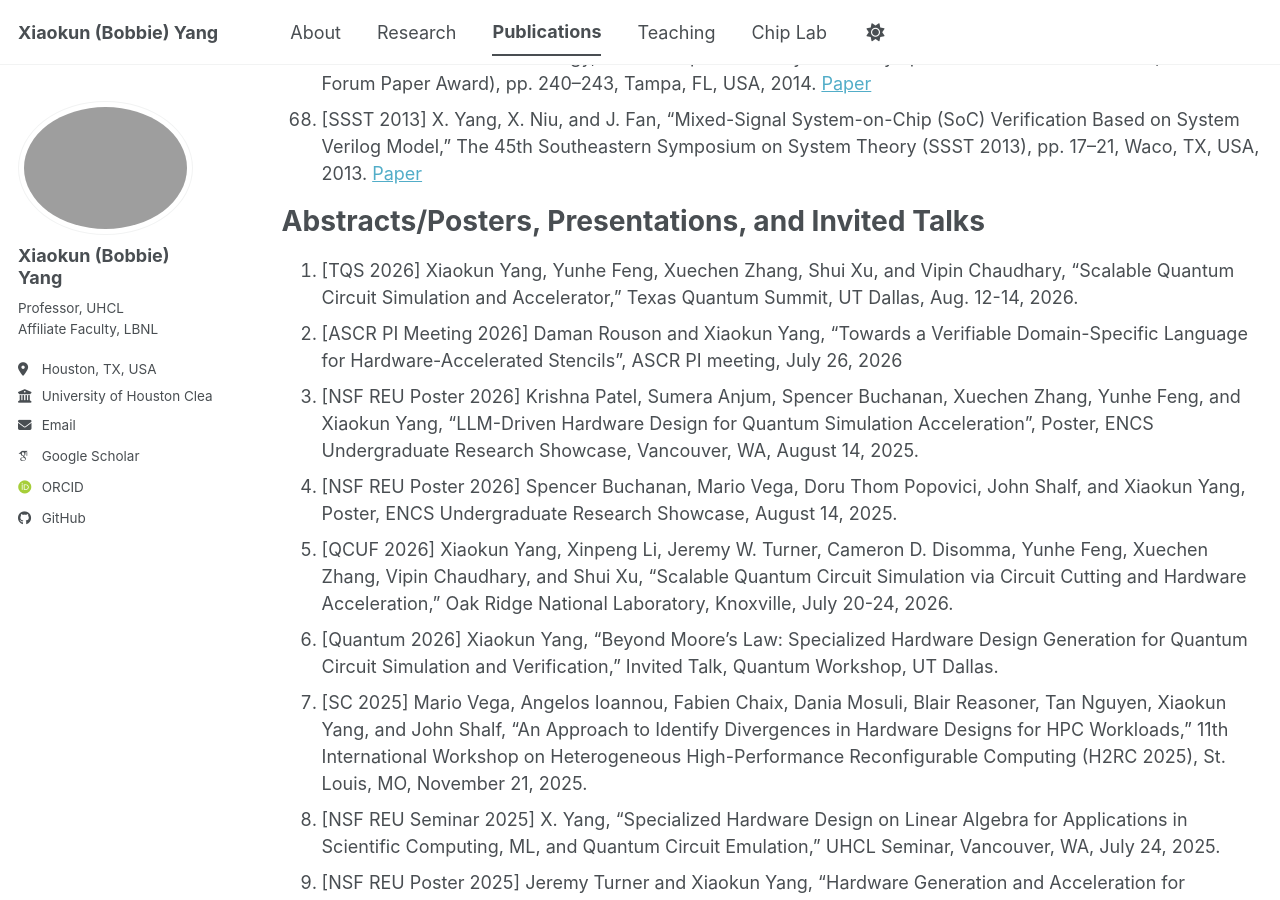
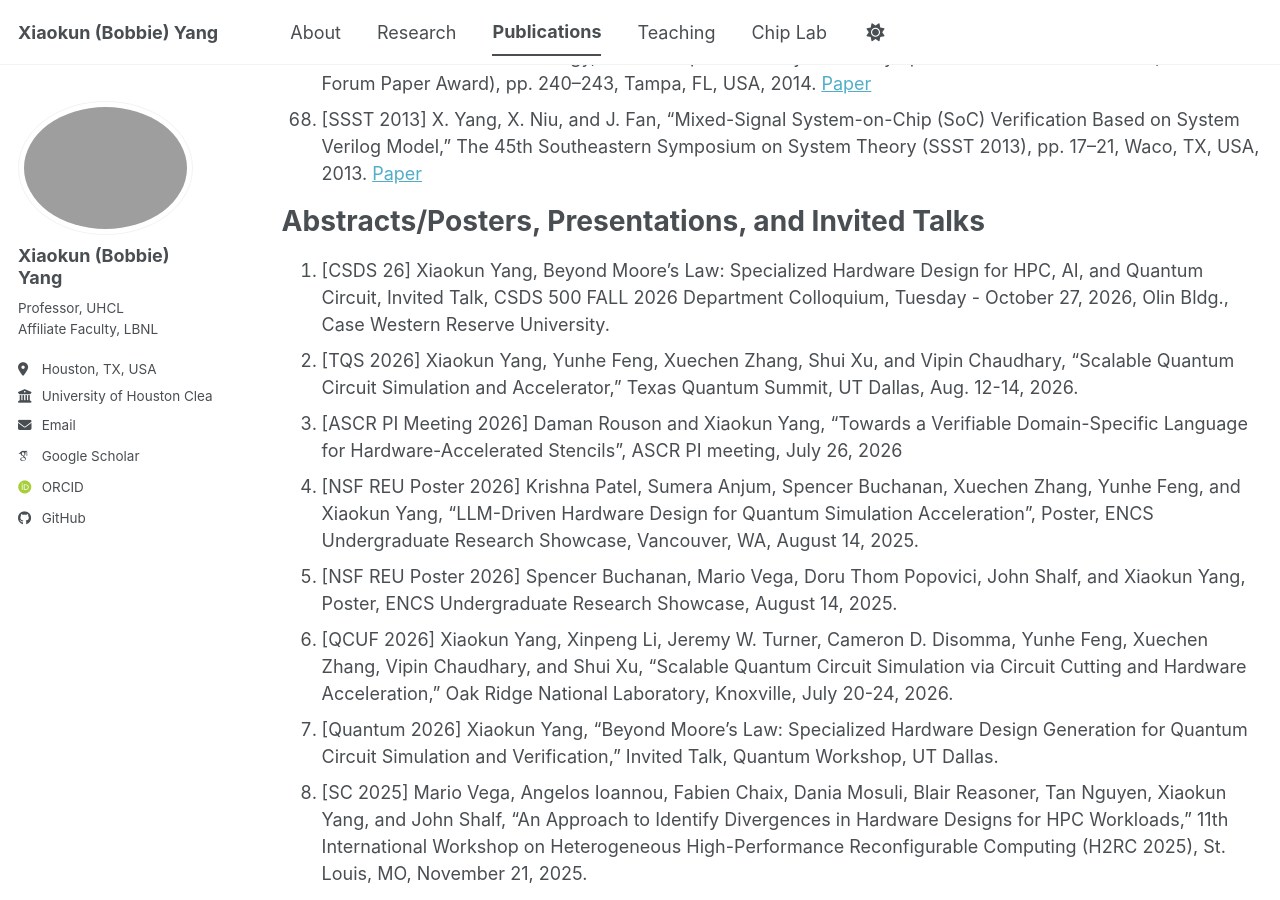
Before and after one commit to bobbieyang/bobbieyang.github.io, a Jekyll site: the page built from _pages/publications.md, in a window 1280 px wide and 900 px high, scrolled down 8243 px. Built offline with Jekyll 4.4.1, drawn with Linux system fonts in a browser that asks for light colours; some web fonts are replaced; a script bundle is joined from its source files by our own code; library files that are not in the unit come from our copies.

Commit message:
Update publications.md

```diff
--- a/_pages/publications.md
+++ b/_pages/publications.md
@@ -115,33 +115,34 @@
 
 Abstracts/Posters, Presentations, and Invited Talks
 ======
-1. [TQS 2026] Xiaokun Yang, Yunhe Feng, Xuechen Zhang, Shui Xu, and Vipin Chaudhary, "Scalable Quantum Circuit Simulation and Accelerator," Texas Quantum Summit, UT Dallas, Aug. 12-14, 2026.
-2. [ASCR PI Meeting 2026] Daman Rouson and Xiaokun Yang, "Towards a Verifiable Domain-Specific Language for Hardware-Accelerated Stencils", ASCR PI meeting, July 26, 2026
-3. [NSF REU Poster 2026] Krishna Patel, Sumera Anjum, Spencer Buchanan, Xuechen Zhang, Yunhe Feng, and Xiaokun Yang, “LLM-Driven Hardware Design for Quantum Simulation Acceleration”, Poster, ENCS Undergraduate Research Showcase, Vancouver, WA, August 14, 2025.
-4. [NSF REU Poster 2026] Spencer Buchanan, Mario Vega, Doru Thom Popovici, John Shalf, and Xiaokun Yang, Poster, ENCS Undergraduate Research Showcase, August 14, 2025.
-5. [QCUF 2026] Xiaokun Yang, Xinpeng Li, Jeremy W. Turner, Cameron D. Disomma, Yunhe Feng, Xuechen Zhang, Vipin Chaudhary, and Shui Xu, "Scalable Quantum Circuit Simulation via Circuit Cutting and Hardware Acceleration," Oak Ridge National Laboratory, Knoxville, July 20-24, 2026.
-6. [Quantum 2026] Xiaokun Yang, “Beyond Moore’s Law: Specialized Hardware Design Generation for Quantum Circuit Simulation and Verification,” Invited Talk, Quantum Workshop, UT Dallas.
-7. [SC 2025] Mario Vega, Angelos Ioannou, Fabien Chaix, Dania Mosuli, Blair Reasoner, Tan Nguyen, Xiaokun Yang, and John Shalf, “An Approach to Identify Divergences in Hardware Designs for HPC Workloads,” 11th International Workshop on Heterogeneous High-Performance Reconfigurable Computing (H2RC 2025), St. Louis, MO, November 21, 2025.
-8. [NSF REU Seminar 2025] X. Yang, “Specialized Hardware Design on Linear Algebra for Applications in Scientific Computing, ML, and Quantum Circuit Emulation,” UHCL Seminar, Vancouver, WA, July 24, 2025.
-9. [NSF REU Poster 2025] Jeremy Turner and Xiaokun Yang, “Hardware Generation and Acceleration for Quantum Gate Simulation,” Poster, ENCS Undergraduate Research Showcase, Vancouver, WA, August 14, 2025.
-10. [NSF REU Poster 2025] Jose Ramos and Xiaokun Yang, “Code Generation for AdderNet Neural Network,” Poster, ENCS Undergraduate Research Showcase, August 14, 2025.
-11. [UHCL Physics & Mechanical Seminar 2025] X. Yang, “DFT Beyond Moore’s Law: Hardware Acceleration for Future HPC,” UHCL Seminar, February 25, 2025.
-12. [LBL Fellowship Poster 2024] Blair Reasoner, Xiaokun Yang, Doru Thom Adrian Popovici, Patricia Gonzalez-Guerrero, Meriam Gay Bautista, Mario Vega, and John Shalf, “DFT Beyond Moore’s Law: Extreme Hardware Specialization for the Future of HPC,” Poster, Lawrence Berkeley National Laboratory, 2024.
-13. [NSF REU Poster 2024] Keaton Khoury, Blair Reasoner, Paul Wong, and Xiaokun Yang, “Design and Verification of Submodules for Density Functional Theory (DFT) Hardware Accelerator,” Poster, Undergraduate Research Showcase, Vancouver, WA, July 30, 2024.
-14. [NSF REU Poster 2024] Paul Wong and Xiaokun Yang, “Trigonometric Functions in the Chisel Hardware Construction Language,” Poster, Undergraduate Research Showcase, Vancouver, WA, July 30, 2024.
-15. [NSF REU Seminar 2024] X. Yang, “Beyond Moore’s Law: Hardware Acceleration for Future HPC and ML,” NSF REU Seminar, July 12, 2024.
-16. [LBL Fellowship Poster 2023] Blair Reasoner, Xiaokun Yang, Doru Thom Adrian Popovici, Patricia Gonzalez-Guerrero, Meriam Gay Bautista, Mario Vega, and John Shalf, “Parameterized Hardware Accelerator Design on Tall-Skinny QR Factorization,” Poster, Lawrence Berkeley National Laboratory, 2024.
-17. [SRP 2023] X. Yang, “Specialized Hardware Design on DFT for HPC,” DOE SRP, January 9–13, 2023.
-18. [LBL 2022] X. Yang, “DFT Beyond Moore’s Law: FPGA Design Specialization for HPC,” LBL Monthly Conference, November 2, 2022.
-19. [DOE VFP 2022] X. Yang, Mario Vega, Doru Thom Adrian Popovici, Nirmalendu Patra, and John Shalf, “DFT Beyond Moore’s Law: FPGA Design Specialization for 3D FFT for HPC,” DOE Visiting Faculty Program Summer Oral Presentation, August 5, 2022.
-20. [WDE 2022] Mario Vega, X. Yang, Doru Thom Adrian Popovici, Nirmalendu Patra, and John Shalf, “DFT Beyond Moore’s Law: Hardware Design Specialization for Streaming and Mixed FFTs,” WDE Poster Presentation, July 22, 2022.
-21. [CFD 2022] X. Yang, “Project-Centric Learning with OpenIC,” Faculty Development Week, Center for Faculty Development, UHCL, January 27, 2022.
-22. [SRP 2022] X. Yang, “High-Performance SoC Architecture,” DOE SRP, December 9–13, 2021.
-23. [GCC 2021] X. Yang, “FPGA Designs and Acceleration for Neural Networks,” Invited Short Talk, GCC Translational Imaging Conference, Virtual Event, November 2, 2021.
-24. [ES 2021] X. Yang, “FPGA Acceleration on Artificial Intelligence,” Invited Talk, Engineering Science Department, Sonoma State University, CA, 2021.
-25. [VRISE 2021] X. Yang, “An Implementation of Low-Cost System-on-Chip with Neural Network for Surveillance Cameras,” TC17–VRISE 2021, Virtual Event, October 8, 2021.
-26. [ICAMSE 2019] X. Yang, “An Advanced SoC Architecture for Low-Cost and Low-Power Edge Devices,” International Conference on Advanced Materials Sciences and Engineering, Osaka, Japan, 2019.
-27. [Robotics 2018] X. Yang, Y. Zhang, A. Gajjar, H. Schmoyer, and N. Ly, “Learning-on-Chip: Facial Detection with Approximations of FPGA Computing,” Robotics & AI Day, UHCL, August 3, 2018.
-28. [Robotics 2017] Y. Zhang and X. Yang, “Exploring Approximate Designs for FPGA-Based Edge Computing,” Robotics & AI Day, UHCL, July 21, 2017.
-29. [Robotics 2017] A. Gajjar and X. Yang, “A Smart Building System Integrated with an Edge Computing Algorithm and IoT Mesh Networks,” Robotics & AI Day, UHCL, July 21, 2017.
-30. [GBS 2016] X. Yang, “A High-Performance AES-Encrypted On-Chip Bus Architecture for Internet-of-Things System-on-Chips,” IEEE Galveston Session, NASA Johnson Space Center, Gilruth Recreation Center, November 17, 2016.
+1. [CSDS 26] Xiaokun Yang, Beyond Moore’s Law: Specialized Hardware Design for HPC, AI, and Quantum Circuit, Invited Talk, CSDS 500 FALL 2026 Department Colloquium, Tuesday - October 27, 2026, Olin Bldg., Case Western Reserve University.
+2. [TQS 2026] Xiaokun Yang, Yunhe Feng, Xuechen Zhang, Shui Xu, and Vipin Chaudhary, "Scalable Quantum Circuit Simulation and Accelerator," Texas Quantum Summit, UT Dallas, Aug. 12-14, 2026.
+3. [ASCR PI Meeting 2026] Daman Rouson and Xiaokun Yang, "Towards a Verifiable Domain-Specific Language for Hardware-Accelerated Stencils", ASCR PI meeting, July 26, 2026
+4. [NSF REU Poster 2026] Krishna Patel, Sumera Anjum, Spencer Buchanan, Xuechen Zhang, Yunhe Feng, and Xiaokun Yang, “LLM-Driven Hardware Design for Quantum Simulation Acceleration”, Poster, ENCS Undergraduate Research Showcase, Vancouver, WA, August 14, 2025.
+5. [NSF REU Poster 2026] Spencer Buchanan, Mario Vega, Doru Thom Popovici, John Shalf, and Xiaokun Yang, Poster, ENCS Undergraduate Research Showcase, August 14, 2025.
+6. [QCUF 2026] Xiaokun Yang, Xinpeng Li, Jeremy W. Turner, Cameron D. Disomma, Yunhe Feng, Xuechen Zhang, Vipin Chaudhary, and Shui Xu, "Scalable Quantum Circuit Simulation via Circuit Cutting and Hardware Acceleration," Oak Ridge National Laboratory, Knoxville, July 20-24, 2026.
+7. [Quantum 2026] Xiaokun Yang, “Beyond Moore’s Law: Specialized Hardware Design Generation for Quantum Circuit Simulation and Verification,” Invited Talk, Quantum Workshop, UT Dallas.
+8. [SC 2025] Mario Vega, Angelos Ioannou, Fabien Chaix, Dania Mosuli, Blair Reasoner, Tan Nguyen, Xiaokun Yang, and John Shalf, “An Approach to Identify Divergences in Hardware Designs for HPC Workloads,” 11th International Workshop on Heterogeneous High-Performance Reconfigurable Computing (H2RC 2025), St. Louis, MO, November 21, 2025.
+9. [NSF REU Seminar 2025] X. Yang, “Specialized Hardware Design on Linear Algebra for Applications in Scientific Computing, ML, and Quantum Circuit Emulation,” UHCL Seminar, Vancouver, WA, July 24, 2025.
+10. [NSF REU Poster 2025] Jeremy Turner and Xiaokun Yang, “Hardware Generation and Acceleration for Quantum Gate Simulation,” Poster, ENCS Undergraduate Research Showcase, Vancouver, WA, August 14, 2025.
+11. [NSF REU Poster 2025] Jose Ramos and Xiaokun Yang, “Code Generation for AdderNet Neural Network,” Poster, ENCS Undergraduate Research Showcase, August 14, 2025.
+12. [UHCL Physics & Mechanical Seminar 2025] X. Yang, “DFT Beyond Moore’s Law: Hardware Acceleration for Future HPC,” UHCL Seminar, February 25, 2025.
+13. [LBL Fellowship Poster 2024] Blair Reasoner, Xiaokun Yang, Doru Thom Adrian Popovici, Patricia Gonzalez-Guerrero, Meriam Gay Bautista, Mario Vega, and John Shalf, “DFT Beyond Moore’s Law: Extreme Hardware Specialization for the Future of HPC,” Poster, Lawrence Berkeley National Laboratory, 2024.
+14. [NSF REU Poster 2024] Keaton Khoury, Blair Reasoner, Paul Wong, and Xiaokun Yang, “Design and Verification of Submodules for Density Functional Theory (DFT) Hardware Accelerator,” Poster, Undergraduate Research Showcase, Vancouver, WA, July 30, 2024.
+15. [NSF REU Poster 2024] Paul Wong and Xiaokun Yang, “Trigonometric Functions in the Chisel Hardware Construction Language,” Poster, Undergraduate Research Showcase, Vancouver, WA, July 30, 2024.
+16. [NSF REU Seminar 2024] X. Yang, “Beyond Moore’s Law: Hardware Acceleration for Future HPC and ML,” NSF REU Seminar, July 12, 2024.
+17. [LBL Fellowship Poster 2023] Blair Reasoner, Xiaokun Yang, Doru Thom Adrian Popovici, Patricia Gonzalez-Guerrero, Meriam Gay Bautista, Mario Vega, and John Shalf, “Parameterized Hardware Accelerator Design on Tall-Skinny QR Factorization,” Poster, Lawrence Berkeley National Laboratory, 2024.
+18. [SRP 2023] X. Yang, “Specialized Hardware Design on DFT for HPC,” DOE SRP, January 9–13, 2023.
+19. [LBL 2022] X. Yang, “DFT Beyond Moore’s Law: FPGA Design Specialization for HPC,” LBL Monthly Conference, November 2, 2022.
+20. [DOE VFP 2022] X. Yang, Mario Vega, Doru Thom Adrian Popovici, Nirmalendu Patra, and John Shalf, “DFT Beyond Moore’s Law: FPGA Design Specialization for 3D FFT for HPC,” DOE Visiting Faculty Program Summer Oral Presentation, August 5, 2022.
+21. [WDE 2022] Mario Vega, X. Yang, Doru Thom Adrian Popovici, Nirmalendu Patra, and John Shalf, “DFT Beyond Moore’s Law: Hardware Design Specialization for Streaming and Mixed FFTs,” WDE Poster Presentation, July 22, 2022.
+22. [CFD 2022] X. Yang, “Project-Centric Learning with OpenIC,” Faculty Development Week, Center for Faculty Development, UHCL, January 27, 2022.
+23. [SRP 2022] X. Yang, “High-Performance SoC Architecture,” DOE SRP, December 9–13, 2021.
+24. [GCC 2021] X. Yang, “FPGA Designs and Acceleration for Neural Networks,” Invited Short Talk, GCC Translational Imaging Conference, Virtual Event, November 2, 2021.
+25. [ES 2021] X. Yang, “FPGA Acceleration on Artificial Intelligence,” Invited Talk, Engineering Science Department, Sonoma State University, CA, 2021.
+26. [VRISE 2021] X. Yang, “An Implementation of Low-Cost System-on-Chip with Neural Network for Surveillance Cameras,” TC17–VRISE 2021, Virtual Event, October 8, 2021.
+27. [ICAMSE 2019] X. Yang, “An Advanced SoC Architecture for Low-Cost and Low-Power Edge Devices,” International Conference on Advanced Materials Sciences and Engineering, Osaka, Japan, 2019.
+28. [Robotics 2018] X. Yang, Y. Zhang, A. Gajjar, H. Schmoyer, and N. Ly, “Learning-on-Chip: Facial Detection with Approximations of FPGA Computing,” Robotics & AI Day, UHCL, August 3, 2018.
+29. [Robotics 2017] Y. Zhang and X. Yang, “Exploring Approximate Designs for FPGA-Based Edge Computing,” Robotics & AI Day, UHCL, July 21, 2017.
+30. [Robotics 2017] A. Gajjar and X. Yang, “A Smart Building System Integrated with an Edge Computing Algorithm and IoT Mesh Networks,” Robotics & AI Day, UHCL, July 21, 2017.
+31. [GBS 2016] X. Yang, “A High-Performance AES-Encrypted On-Chip Bus Architecture for Internet-of-Things System-on-Chips,” IEEE Galveston Session, NASA Johnson Space Center, Gilruth Recreation Center, November 17, 2016.
```
